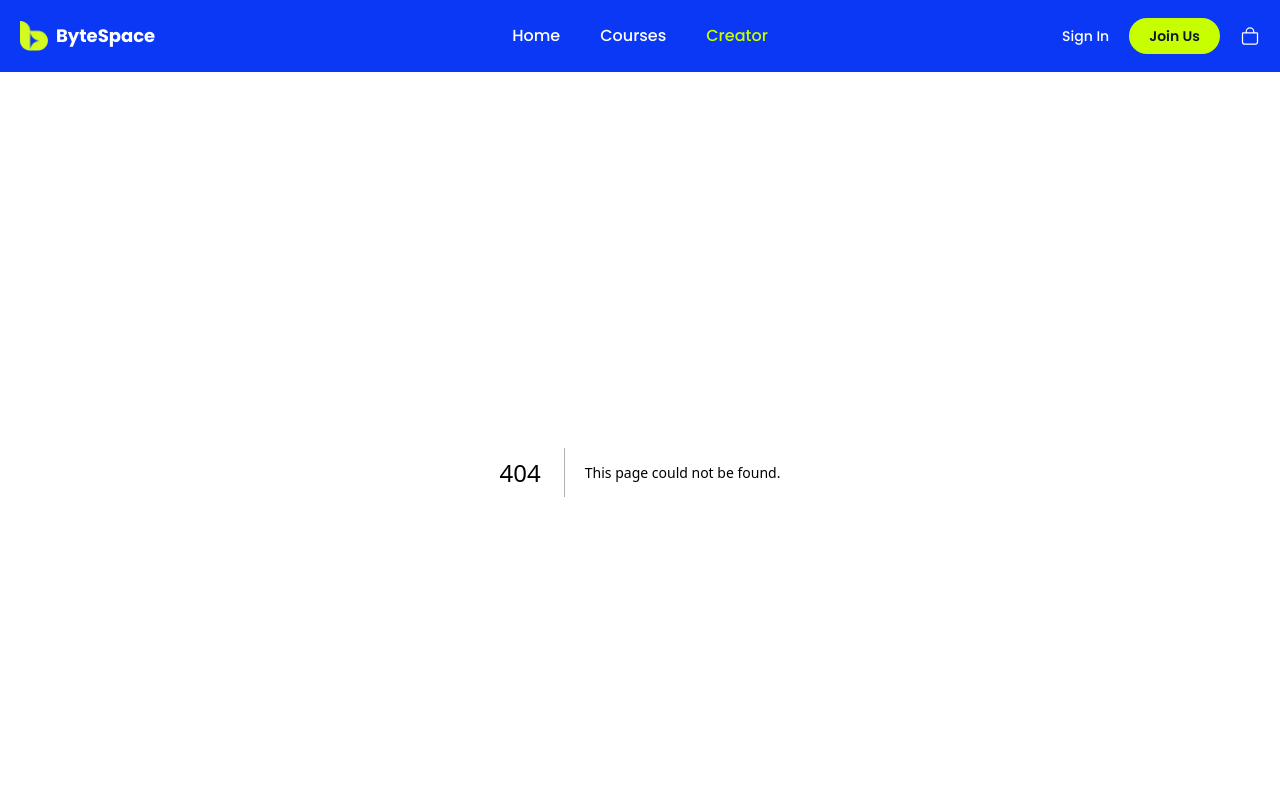
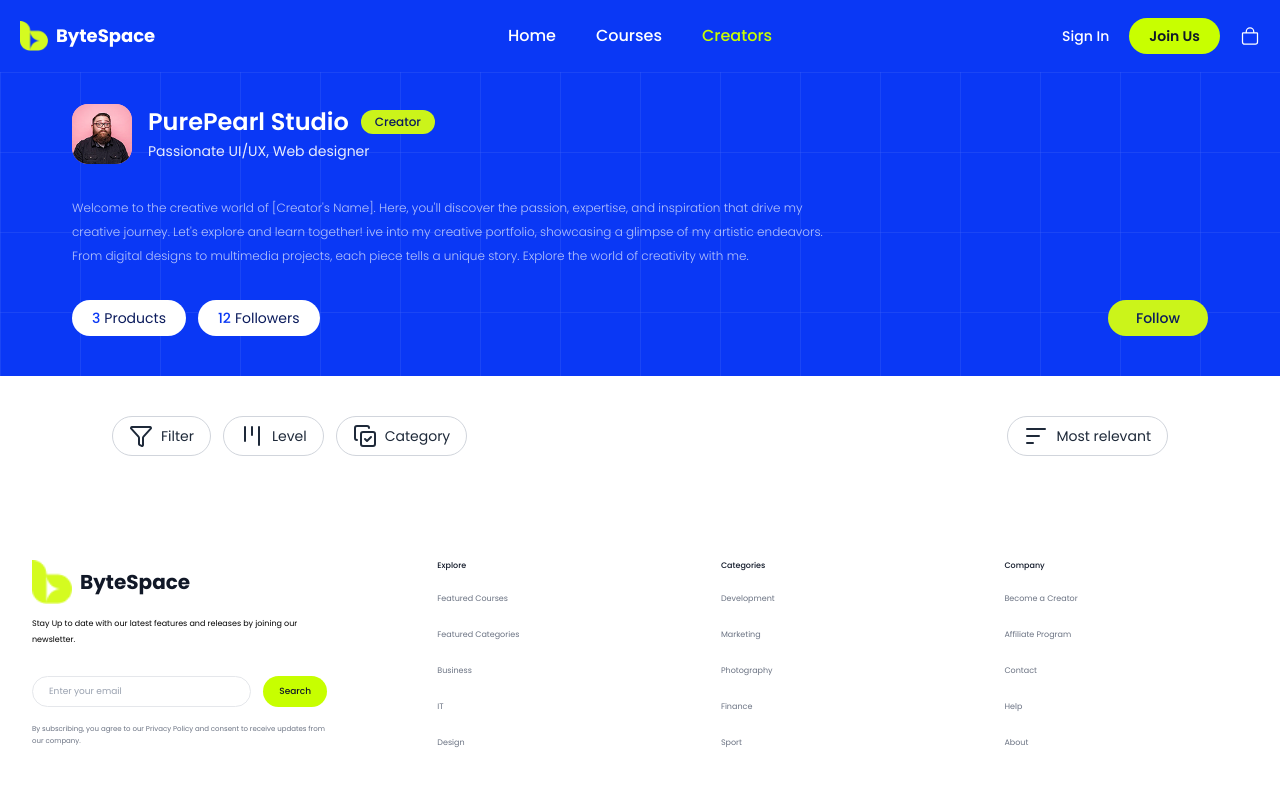
Before and after one commit to faiji31/byspace_project, a Next.js app: page /creators in a window 1280 px wide. Before the commit this address had no page. Shown: the top 800 px of the page. Built offline with nearby package versions, Linux system fonts and the light colour scheme.

Commit message:
16th commit

```diff
--- a/src/app/courses/page.jsx
+++ b/src/app/courses/page.jsx
@@ -1,4 +1,5 @@
 import CoursesCard from "@/components/cards/CoursesCard";
+import CategoryChips from "@/components/filter/CategoryChips";
 import FilterBar from "@/components/filter/FilterBar";
 import FindCourse from "@/components/layout/FindCourse";
 import { courses } from "@/data/courses";
@@ -12,6 +13,10 @@ export default function CoursesPage() {
         <FindCourse></FindCourse>
         <div>
             <FilterBar></FilterBar>
+
+        </div>
+        <div  className="mt-10 max-w-7xl w-full mx-auto">
+           <CategoryChips />
         </div>
         <div className="mt-10 max-w-7xl w-full mx-auto grid gap-6 sm:grid-cols-2 lg:grid-cols-3">
         {courses.map((course) => (
--- /dev/null
+++ b/src/app/creators/page.jsx
@@ -0,0 +1,18 @@
+import CreatorsBanner from '@/components/creatorsComponent/CreatorsBanner'
+import FilterBar from '@/components/filter/FilterBar'
+import React from 'react'
+
+const page = () => {
+  return (
+    <div>
+       <section>
+        <CreatorsBanner></CreatorsBanner>
+       </section>
+       <section>
+         <FilterBar></FilterBar>
+       </section>
+    </div>
+  )
+}
+
+export default page
--- /dev/null
+++ b/src/components/creatorsComponent/CreatorsBanner.jsx
@@ -0,0 +1,79 @@
+import React from "react";
+
+const CreatorsBanner = ({
+  name = "PurePearl Studio",
+  role = "Passionate UI/UX, Web designer",
+  avatar = "/assets/creator.png",
+  bio = [
+    "Welcome to the creative world of [Creator's Name]. Here, you'll discover the passion, expertise, and inspiration that drive my creative journey. Let's explore and learn together! ive into my creative portfolio, showcasing a glimpse of my artistic endeavors. From digital designs to multimedia projects, each piece tells a unique story. Explore the world of creativity with me.",
+  ],
+  products = 3,
+  followers = 12,
+  onFollow,
+}) => {
+  return (
+    <section className="relative w-full overflow-hidden bg-[#0A38F5]">
+      <div
+        aria-hidden="true"
+        className="pointer-events-none absolute inset-0 z-0 opacity-20"
+        style={{
+          backgroundImage:
+            "linear-gradient(rgba(255,255,255,.35) 1px, transparent 1px), linear-gradient(90deg, rgba(255,255,255,.35) 1px, transparent 1px)",
+          backgroundSize: "80px 80px",
+        }}
+      />
+
+      <div className="relative z-10 mx-auto w-full max-w-7xl px-5 pb-10 pt-8 md:px-[72px]">
+        <div className="flex items-center gap-4">
+          <div className="h-[60px] w-[60px] shrink-0 overflow-hidden rounded-2xl bg-[#F8A7B8]">
+            <img
+              src={avatar}
+              alt={name}
+              className="h-full w-full object-cover"
+            />
+          </div>
+
+          <div>
+            <div className="flex flex-wrap items-center gap-3">
+              <h2 className="text-2xl font-semibold leading-tight text-white">
+                {name}
+              </h2>
+              <span className="rounded-full bg-[#CBF41A] px-3.5 py-1 text-xs font-medium text-[#0B1B5C]">
+                Creator
+              </span>
+            </div>
+            <p className="mt-1 text-sm text-white/90">{role}</p>
+          </div>
+        </div>
+
+        <div className="mt-8 max-w-[760px] space-y-0 text-[12px] font-light leading-6 text-white/70">
+          {bio.map((line, i) => (
+            <p key={i}>{line}</p>
+          ))}
+        </div>
+        <div className="mt-8 flex flex-wrap items-center justify-between gap-4">
+          <div className="flex items-center gap-3">
+            <div className="rounded-full bg-white px-5 py-2 text-sm text-[#0B1B5C]">
+              <span className="mr-1 font-medium text-[#0A38F5]">{products}</span>
+              Products
+            </div>
+            <div className="rounded-full bg-white px-5 py-2 text-sm text-[#0B1B5C]">
+              <span className="mr-1 font-medium text-[#0A38F5]">{followers}</span>
+              Followers
+            </div>
+          </div>
+
+          <button
+            type="button"
+            onClick={onFollow}
+            className="rounded-full bg-[#CBF41A] px-7 py-2 text-sm font-medium text-[#0B1B5C] transition hover:brightness-95 active:scale-95"
+          >
+            Follow
+          </button>
+        </div>
+      </div>
+    </section>
+  );
+};
+
+export default CreatorsBanner;
--- a/src/components/filter/FilterBar.jsx
+++ b/src/components/filter/FilterBar.jsx
@@ -34,7 +34,7 @@ export default function FilterBar() {
         <FilterButton icon={SortIcon} label="Most relevant" />
       </div>
 
-      <CategoryChips />
+
     </section>
   );
 }
--- a/src/components/layout/Navbar.jsx
+++ b/src/components/layout/Navbar.jsx
@@ -52,7 +52,7 @@ export default function Navbar() {
                 </li>
 
                 <li>
-                  <NavLink href="/creators">Creator</NavLink>
+                  <NavLink href="/creators">Creators</NavLink>
                 </li>
               </ul>
             </div>
@@ -60,16 +60,16 @@ export default function Navbar() {
             <Logo />
           </div>
 
-          {/* CENTER */}
+
           <div className="navbar-center hidden lg:flex">
             <nav className="flex items-center gap-10">
               <NavLink href="/">Home</NavLink>
               <NavLink href="/courses">Courses</NavLink>
-              <NavLink href="/creators">Creator</NavLink>
+              <NavLink href="/creators">Creators</NavLink>
             </nav>
           </div>
 
-          {/* RIGHT */}
+
           <div className="navbar-end gap-5">
 
             <Link
```
Also changed, not shown: public/assets/creator.png (added).
